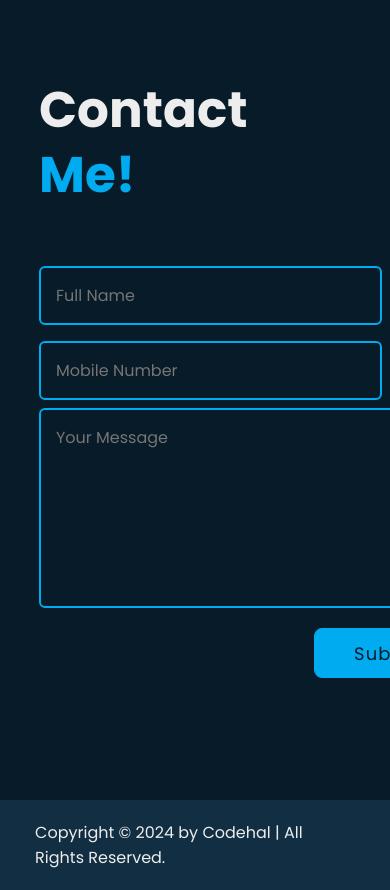
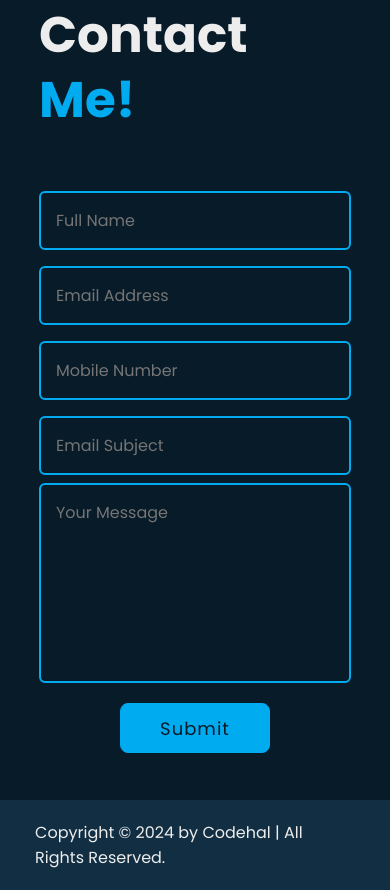
Before and after one commit to AndreiExtr/Portfolio, a plain HTML site: page index.html in a window 390 px wide. Shown: the part 5220-6110 px from the top of the page. Drawn offline with nearby package versions, Linux system fonts and the light colour scheme.

Commit message:
adaptive form

```diff
--- a/scss/style.scss
+++ b/scss/style.scss
@@ -724,6 +724,7 @@ section{
 
   form{
     max-width: 70rem;
+    width: 100%;
     text-align: center;
     margin: 0 auto;
 
@@ -732,12 +733,17 @@ section{
       display: flex;
       justify-content: space-between;
       flex-wrap: wrap;
-      width: 70rem;
+      max-width: 80rem;
+      width: 100%;
 
       .input-field{
         position: relative;
         width: 49%;
         margin: .8rem 0;
+
+        @media (max-width: 768px) {
+            width: 100%;
+        }
 
         input{
           width: 100%;
```
Also changed, not shown: css/style.css, 1 other file.
